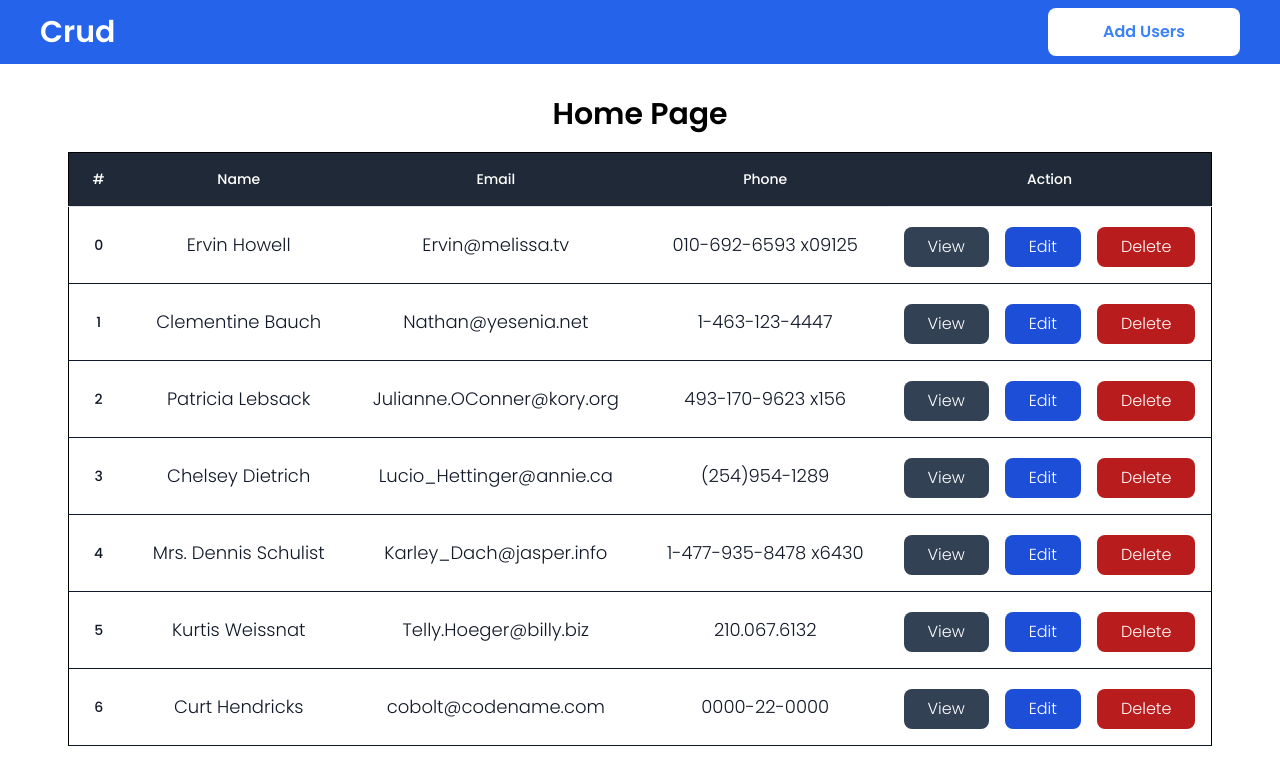
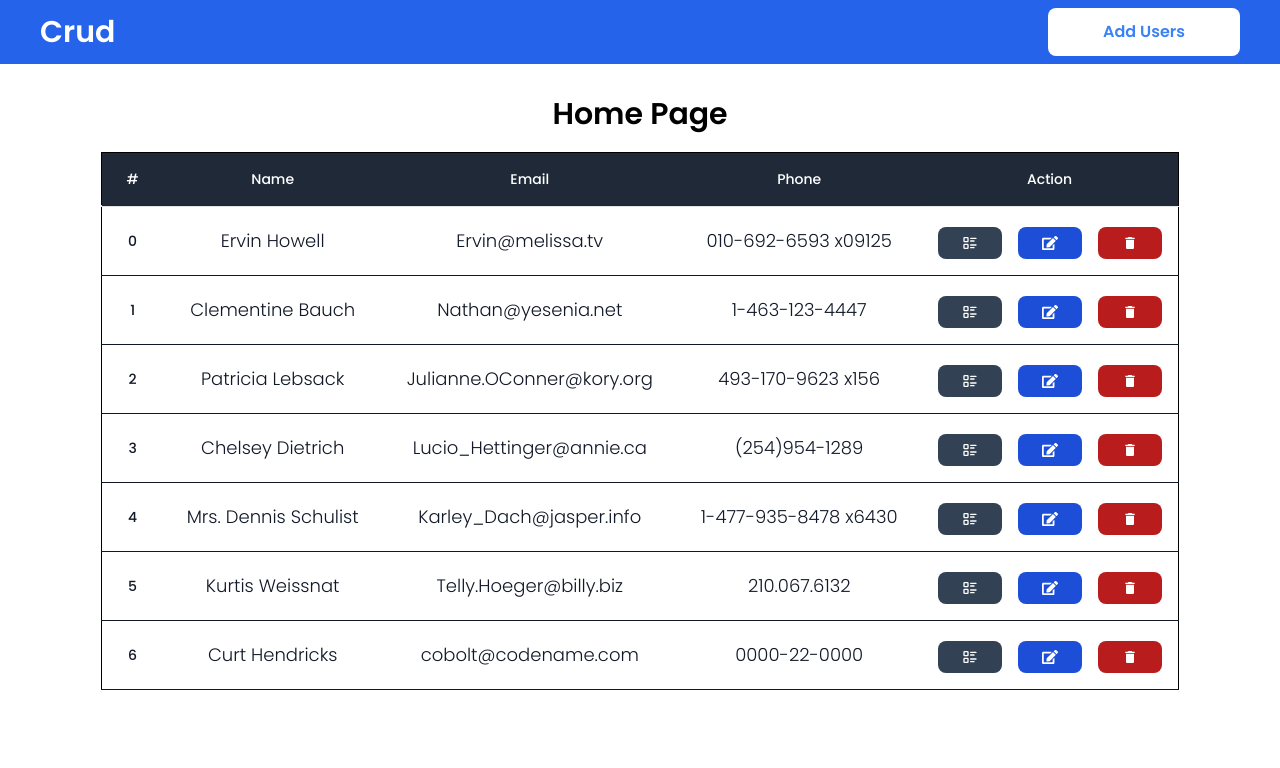
Before and after one commit to urbain32/crud-axios-app, a React (Create React App) app: page / in a window 1280 px wide. Shown: the top 768 px of the page. Built offline with nearby package versions, Linux system fonts and the light colour scheme; data requests are answered from the project's data file.

Commit message:
home adding react icons

```diff
--- a/src/pages/Home.js
+++ b/src/pages/Home.js
@@ -1,7 +1,10 @@
 import axios from 'axios';
 import { useEffect } from 'react';
 import { useState } from 'react';
-
+import { Link } from 'react-router-dom';
+import { TbListDetails } from 'react-icons/tb';
+import { FaEdit } from 'react-icons/fa';
+import { MdDelete } from 'react-icons/md';
 const Home = () => {
   const [users, setUsers] = useState([]);
   useEffect(() => {
@@ -11,10 +14,10 @@ const Home = () => {
   }, []);
   return (
     <div className='w-full h-full flex flex-col px-10 py-8'>
-      <div className='w-full flex flex-col min-h-[50vh] justify-center items-center'>
+      <div className='w-full flex flex-col  min-h-[50%]  justify-center items-center'>
         <h1 className='text-black text-3xl font-semibold '>Home Page</h1>
-        <table className='w-[90%] text-center overflow-hidden overflow-y-scroll mt-5 rounded-lg border border-black '>
-          <thead className='border-b bg-gray-800 '>
+        <table className='w-90vh relative  text-center overflow-hidden overflow-y-scroll mt-5 rounded-lg border border-black '>
+          <thead className='border-b bg-gray-800'>
             <tr>
               <th
                 scope='col'
@@ -64,14 +67,16 @@ const Home = () => {
                   {user.phone}
                 </td>
                 <td className='flex justify-center items-center space-x-4 mt-1 p-4 '>
-                  <button className='text-white bg-slate-700 hover:border hover:border-black hover:bg-transparent hover:text-black font-light px-6 py-2 rounded-lg '>
-                    View
-                  </button>
+                  <Link to={`/users/${user.id}`}>
+                    <button className='text-white bg-slate-700 hover:border hover:border-black hover:bg-transparent hover:text-black font-light px-6 py-2 rounded-lg '>
+                      <TbListDetails />
+                    </button>
+                  </Link>
                   <button className='text-white bg-blue-700 hover:border hover:border-blue-700  hover:bg-transparent hover:text-blue-700 font-light px-6 py-2 rounded-lg'>
-                    Edit
+                    <FaEdit />
                   </button>
                   <button className='text-white bg-red-700 hover:border hover:border-red-900  hover:bg-transparent hover:text-red-700  font-light px-6 py-2 rounded-lg'>
-                    Delete
+                    <MdDelete />
                   </button>
                 </td>
               </tr>
```
